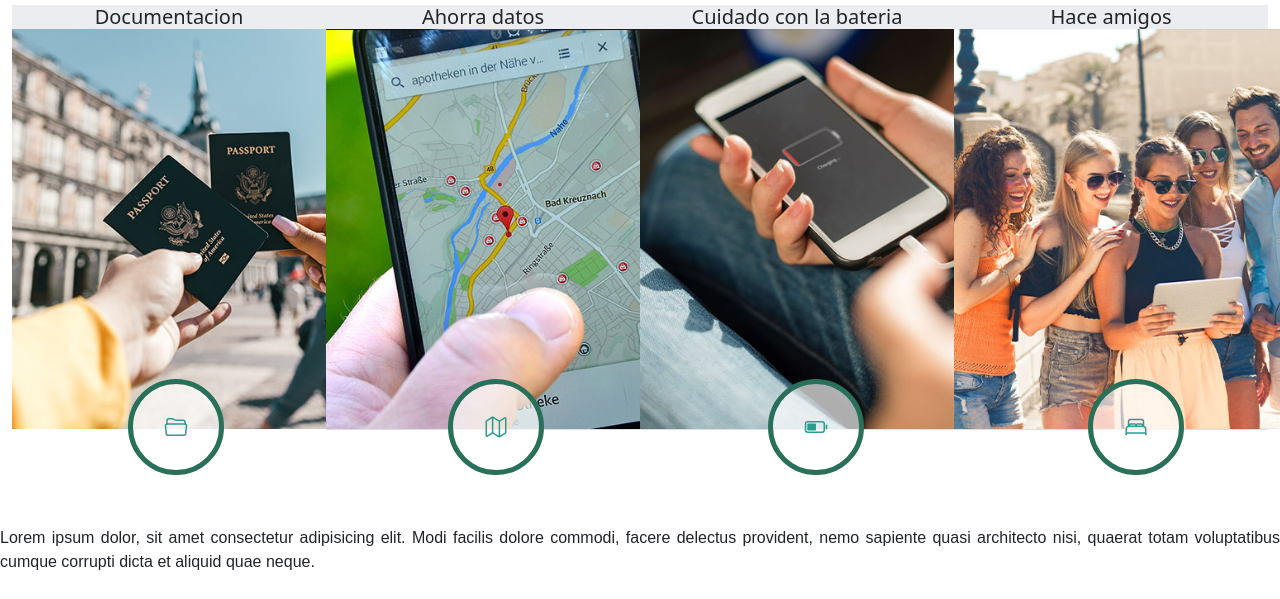
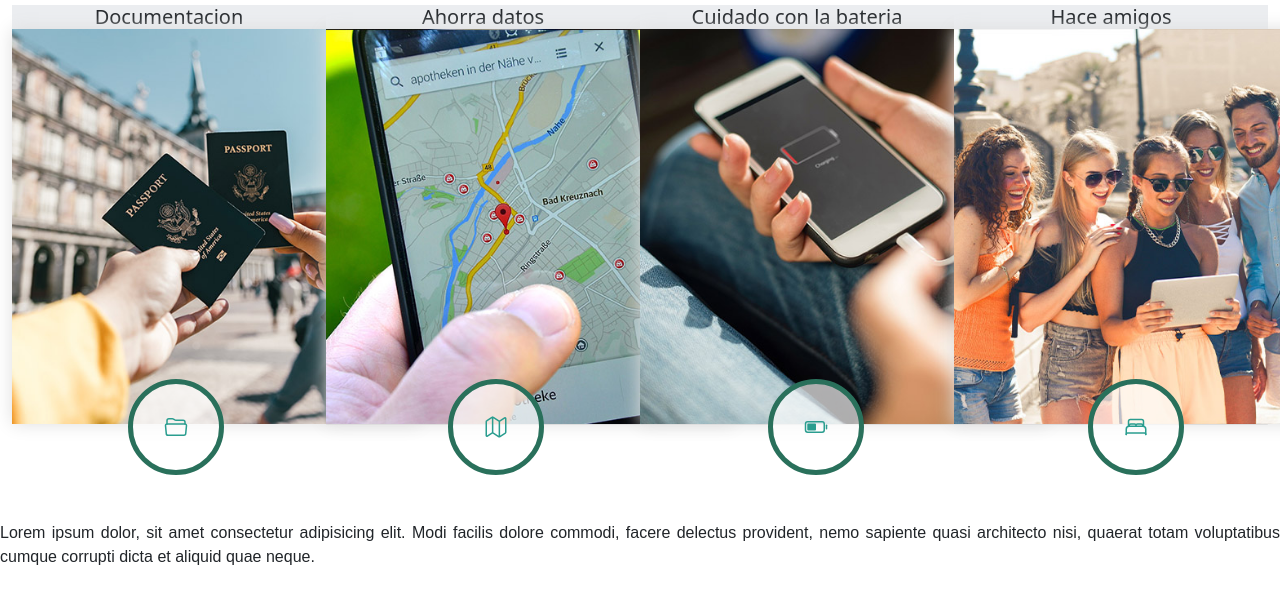
Before and after one commit to owakester/proyecto, a website: page pages/tips.html in a window 1280 px wide. Shown: the part 101-700 px from the top of the page. Drawn offline with nearby package versions, Linux system fonts and the light colour scheme.

Commit message:
renponsive movil2

```diff
--- a/scss/mediaq.scss
+++ b/scss/mediaq.scss
@@ -188,7 +188,11 @@ $cparrafo:#2a9d8f;
 }
 
 .tipImg {
-  height: 400px;
+  height: 395px;
+  -webkit-box-shadow:0px 0px 17px 0px #dedede ;
+-moz-box-shadow:0px 0px 17px 0px #dedede ;
+box-shadow:0px 0px 17px 0px #dedede ;
+
 
 }
 
```
Also changed, not shown: css/style.css.
